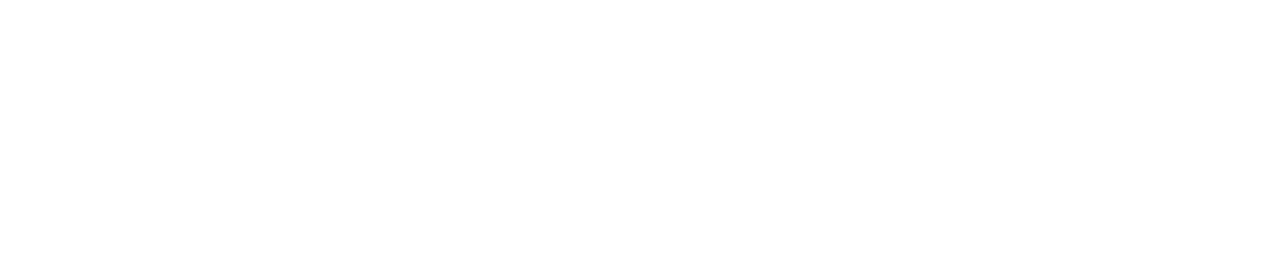
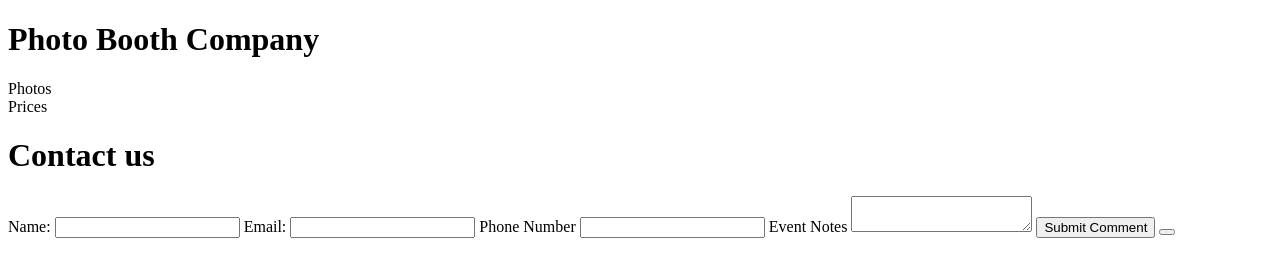
Before and after one commit to ekoontz0001/MyCodeLouisvilleProject, a plain HTML site: page index.html in a window 1280 px wide. Drawn offline with Linux system fonts and the light colour scheme.

Commit message:
first commit

```diff
--- a/index.html
+++ b/index.html
@@ -1,9 +1,11 @@
 <!DOCTYPE html>
-<HEAD>
-    <title>My Project</title>
-    </HEAD>
+<html lang="en"></html>
+<head>
 
-    <body>
+
+    <meta charset="UTF-8">
+    <!--Title-->
+    <h1>Photo Booth Company</h1>
 
 
 
@@ -13,4 +15,47 @@
 
 
 
+
+
+
+
+    </head>
+    <body>
+   <div class="subtitle">Photos</div>
+   <div class="subtitle">Prices</div>
+
+
+
+
+
+
+
+
+
+
+
+
+
+
+
+
+
+   <form action="index.html" Method="post">
+
+    <h1>Contact us</h1>
+
+    <label for="name">Name:</label>
+    <input type="text" id="name" name="user_name">
+    <label for="email"></label>Email:</label>
+    <input type="email" id="mail" name="user_email">
+    <label for="number">Phone Number</label>
+    <input type="number"id="number" name="user_number">
+    <label for="comment">Event Notes</label>
+    <textarea id="comment" name="user_comment"></textarea>
+
+    <button>Submit Comment</button>
+    <button type="submit" value="submit"></button>
+    </form>
+
+
     </body>
```
Also changed, not shown: style.css (+18 -0 lines), 1 other file.
